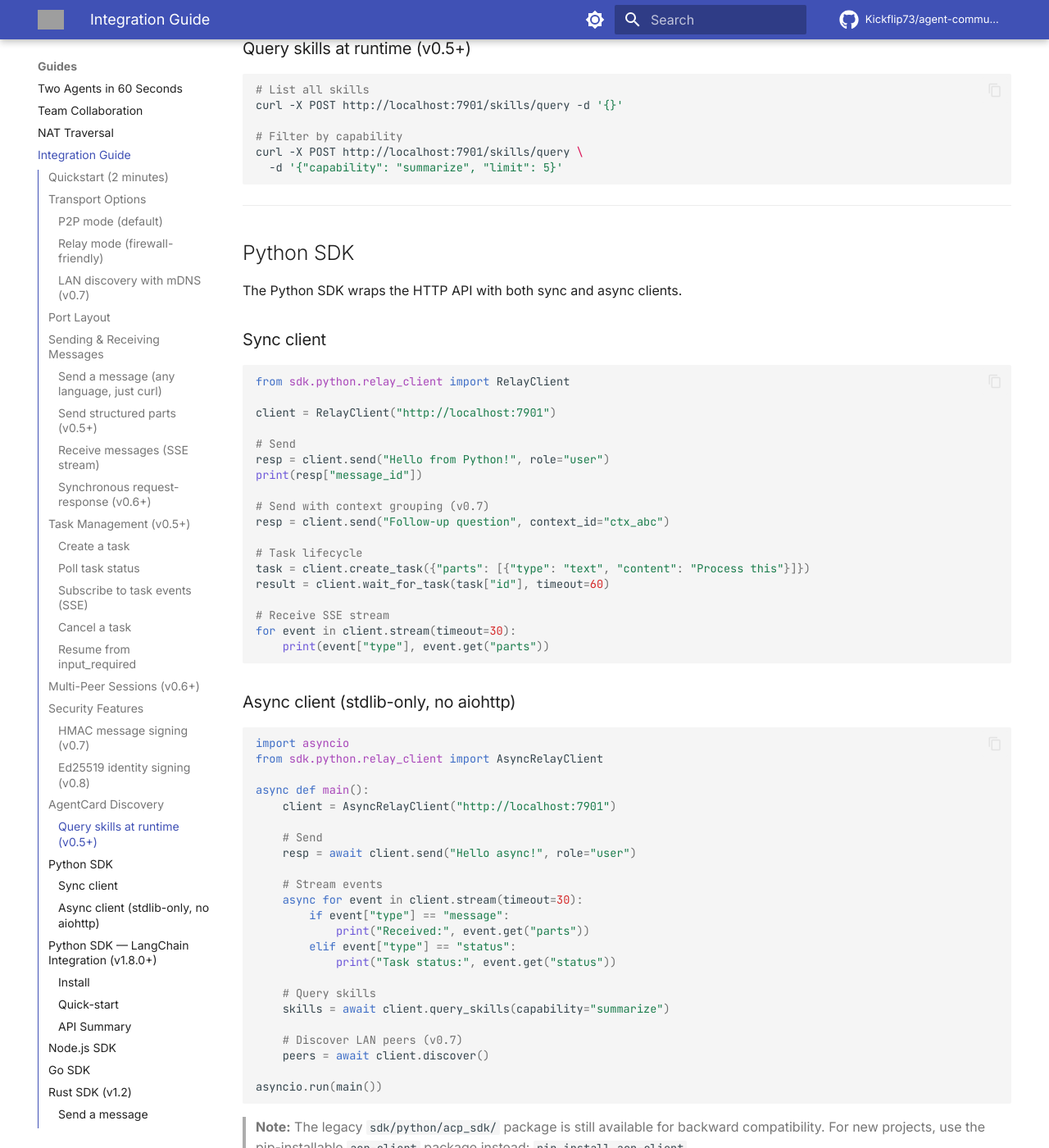
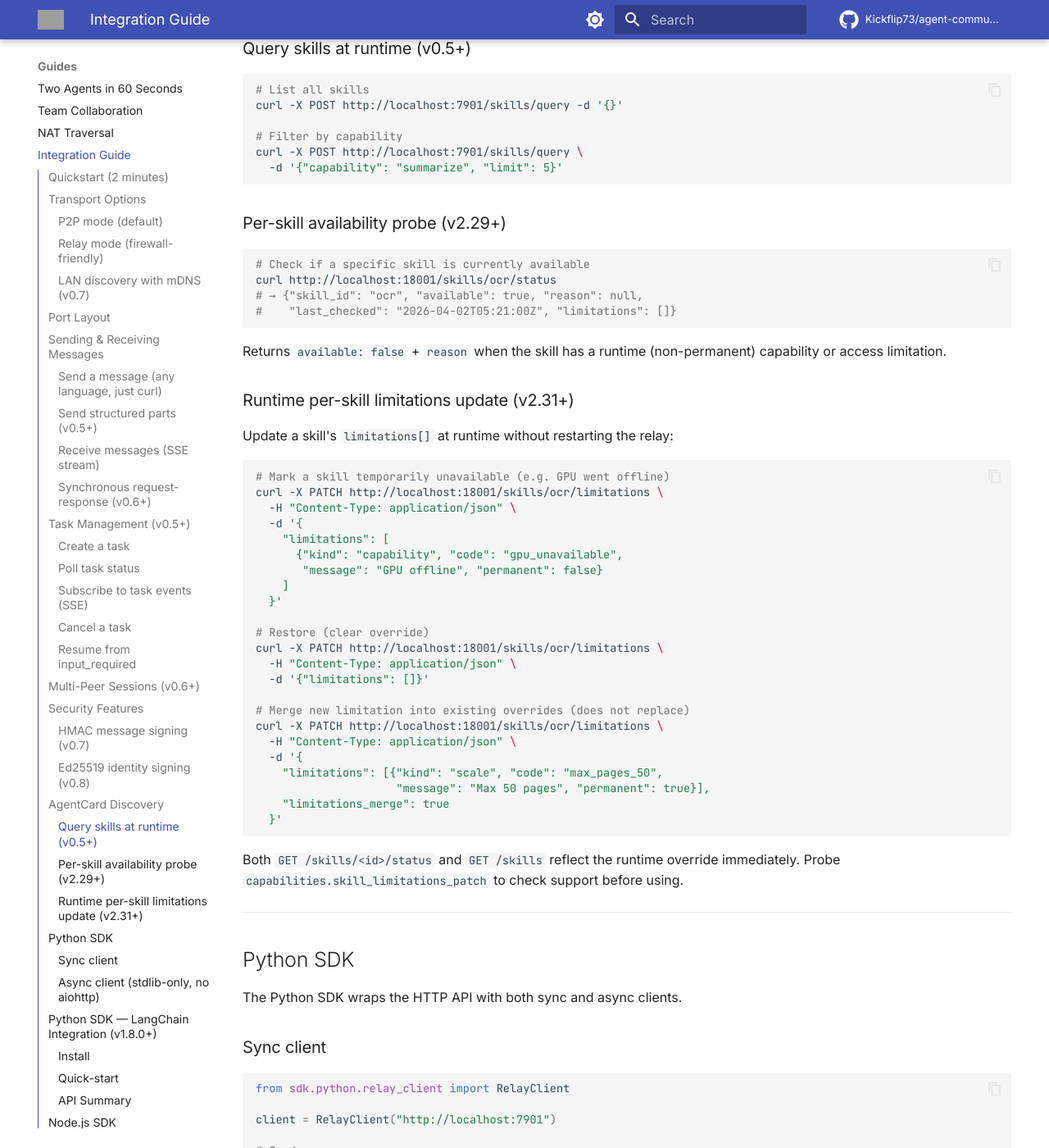
Before and after one commit to Kickflip73/agent-communication-protocol, an MkDocs documentation site: the page built from docs/integration-guide.md, in a window 1280 px wide and 1400 px high, scrolled down 6560 px. Shown: the whole window at 82% size. Built offline with MkDocs 1.6.1 and Material for MkDocs 9.7.7, drawn with Linux system fonts in a browser that asks for light colours; comment, search, counter and statistics services are not loaded; the version menu is left out; grey boxes are pictures that could not be loaded.

Commit message:
docs(v2.31): update README badge/matrix + integration guide + whats-new + docs/CHANGELOG
- README: version badge v2.30 → v2.31; add v2.31 row to version matrix;
  update Skills comparison row to mention PATCH /skills/<id>/limitations
- docs/whats-new.md: add v2.31 section with full curl examples + behavior table;
  add v2.29/v2.30 short entries
- docs/integration-guide.md: add 'Per-skill availability probe' and
  'Runtime per-skill limitations update' sections with curl examples
- docs/CHANGELOG.md: add v2.29 / v2.30 / v2.31 entries

````diff
--- a/docs/CHANGELOG.md
+++ b/docs/CHANGELOG.md
@@ -4,6 +4,27 @@ All notable changes to ACP (Agent Communication Protocol) are documented here.
 
 Format: [Semantic Versioning](https://semver.org) — `MAJOR.MINOR.PATCH-status`
 Dates: Asia/Shanghai (UTC+8)
+
+---
+
+## v2.31.0 — PATCH /skills/<id>/limitations (2026-04-02)
+- feat: `PATCH /skills/<id>/limitations` — 运行时 per-skill limitations 动态更新，无需重启
+- feat: `limitations_merge: true` 支持追加模式（by kind+code de-dup）
+- feat: 空数组 `[]` 清除 runtime override，恢复声明默认值
+- feat: `GET /skills/<id>/status` 和 `GET /skills` 自动反映 override
+- feat: `capabilities.skill_limitations_patch: true`
+- test: SU1–SU8 = 8/8 PASS；回归 189/189 PASS
+
+## v2.30.0 — error_failed_msg_id 能力声明 (2026-04-01)
+- feat: `capabilities.error_failed_msg_id: true` 正式声明（功能自 v0.6 起实现，ref ANP）
+- test: FM1–FM8 = 8/8 PASS
+
+## v2.29.0 — GET /skills/<id>/status Per-Skill 可用性探测 (2026-04-01)
+- feat: `GET /skills/<id>/status` — 轻量 per-skill 可用性探测
+- feat: runtime (`permanent:false`) capability/access limitation → `available: false`
+- feat: 响应含 `limitations[]`（runtime override 合并后的完整列表）
+- feat: `capabilities.skill_status_probe: true`
+- test: SS1–SS12 = 12/12 PASS
 
 ---
 
--- a/docs/integration-guide.md
+++ b/docs/integration-guide.md
@@ -329,6 +329,49 @@ curl -X POST http://localhost:7901/skills/query -d '{}'
 curl -X POST http://localhost:7901/skills/query \
   -d '{"capability": "summarize", "limit": 5}'
 ```
+
+### Per-skill availability probe (v2.29+)
+
+```bash
+# Check if a specific skill is currently available
+curl http://localhost:18001/skills/ocr/status
+# → {"skill_id": "ocr", "available": true, "reason": null,
+#    "last_checked": "2026-04-02T05:21:00Z", "limitations": []}
+```
+
+Returns `available: false` + `reason` when the skill has a runtime (non-permanent) capability or access limitation.
+
+### Runtime per-skill limitations update (v2.31+)
+
+Update a skill's `limitations[]` at runtime without restarting the relay:
+
+```bash
+# Mark a skill temporarily unavailable (e.g. GPU went offline)
+curl -X PATCH http://localhost:18001/skills/ocr/limitations \
+  -H "Content-Type: application/json" \
+  -d '{
+    "limitations": [
+      {"kind": "capability", "code": "gpu_unavailable",
+       "message": "GPU offline", "permanent": false}
+    ]
+  }'
+
+# Restore (clear override)
+curl -X PATCH http://localhost:18001/skills/ocr/limitations \
+  -H "Content-Type: application/json" \
+  -d '{"limitations": []}'
+
+# Merge new limitation into existing overrides (does not replace)
+curl -X PATCH http://localhost:18001/skills/ocr/limitations \
+  -H "Content-Type: application/json" \
+  -d '{
+    "limitations": [{"kind": "scale", "code": "max_pages_50",
+                     "message": "Max 50 pages", "permanent": true}],
+    "limitations_merge": true
+  }'
+```
+
+Both `GET /skills/<id>/status` and `GET /skills` reflect the runtime override immediately. Probe `capabilities.skill_limitations_patch` to check support before using.
 
 ---
 
--- a/docs/whats-new.md
+++ b/docs/whats-new.md
@@ -1,7 +1,86 @@
 # What's New in ACP — Last 7 Days
 
-> Last updated: 2026-03-28
+> Last updated: 2026-04-02
 > For the full history see [CHANGELOG.md](../CHANGELOG.md)
+
+---
+
+## v2.31.0 — Runtime Per-Skill Limitations Update (2026-04-02)
+
+### 新增：`PATCH /skills/<id>/limitations`
+
+无需重启 relay 即可在运行时更新某个 skill 的 `limitations[]`。
+
+**典型场景：** GPU 下线 → worker skill 自报"暂时不可用"；GPU 恢复 → 清除限制 → skill 重新可用。
+
+```bash
+# 添加运行时限制（skill 立即变为 unavailable）
+curl -X PATCH http://127.0.0.1:18001/skills/ocr/limitations \
+  -H "Content-Type: application/json" \
+  -d '{
+    "limitations": [
+      {"kind": "capability", "code": "gpu_unavailable",
+       "message": "GPU offline, retrying", "permanent": false}
+    ]
+  }'
+# → {"ok": true, "skill_id": "ocr", "limitations": [...]}
+
+# 验证：GET /skills/<id>/status 立即反映
+curl http://127.0.0.1:18001/skills/ocr/status
+# → {"available": false, "reason": "GPU offline, retrying", ...}
+
+# GPU 恢复后清除限制
+curl -X PATCH http://127.0.0.1:18001/skills/ocr/limitations \
+  -H "Content-Type: application/json" \
+  -d '{"limitations": []}'
+# → {"ok": true, "skill_id": "ocr", "limitations": []}
+
+# 再次查询：已恢复
+curl http://127.0.0.1:18001/skills/ocr/status
+# → {"available": true, ...}
+```
+
+**Merge 模式（追加而非替换）：**
+
+```bash
+curl -X PATCH http://127.0.0.1:18001/skills/classify/limitations \
+  -H "Content-Type: application/json" \
+  -d '{
+    "limitations": [
+      {"kind": "scale", "code": "max_batch_10",
+       "message": "Max 10 items per batch", "permanent": true}
+    ],
+    "limitations_merge": true
+  }'
+```
+
+**行为说明：**
+
+| 请求 | 效果 |
+|------|------|
+| `PATCH /skills/<id>/limitations` with array | 替换该 skill 的 runtime override |
+| `PATCH /skills/<id>/limitations` with `limitations_merge: true` | 追加到现有 override（`(kind, code)` 去重） |
+| `PATCH /skills/<id>/limitations` with `[]` | 清除 runtime override，恢复声明默认值 |
+| `PATCH /skills/<nonexistent>/limitations` | `404` skill not found |
+
+**联动接口：**
+- `GET /skills/<id>/status` — 自动反映 runtime override
+- `GET /skills` — 列表也合并 override
+- `capabilities.skill_limitations_patch: true` — 可发现能力标志
+
+**测试：** SU1–SU8 = 8/8 PASS
+
+---
+
+## v2.30.0 — `error_failed_msg_id` 能力声明 (2026-04-01)
+
+正式声明 `capabilities.error_failed_msg_id: true`。`failed_message_id` 功能自 v0.6 已实现；v2.30 使其可通过 AgentCard 发现。
+
+---
+
+## v2.29.0 — Per-Skill 可用性探测 (2026-04-01)
+
+`GET /skills/<id>/status` — 轻量 per-skill 可用性探测接口，返回 `{skill_id, available, reason?, last_checked, limitations[]}`。Runtime (`permanent:false`) capability/access limitation 触发 `available: false`。
 
 ---
 
````
Also changed, not shown: README.md (+4 -3 lines).
